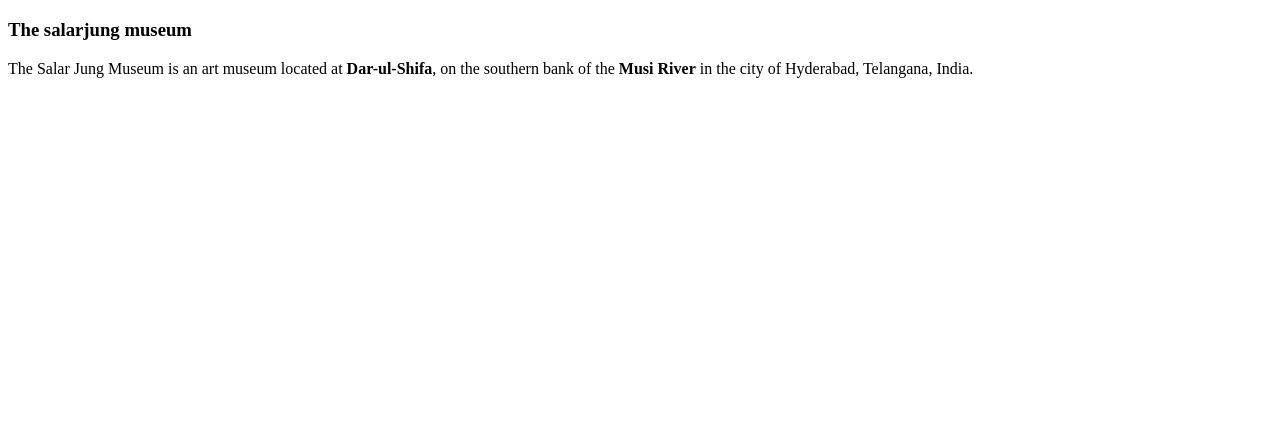
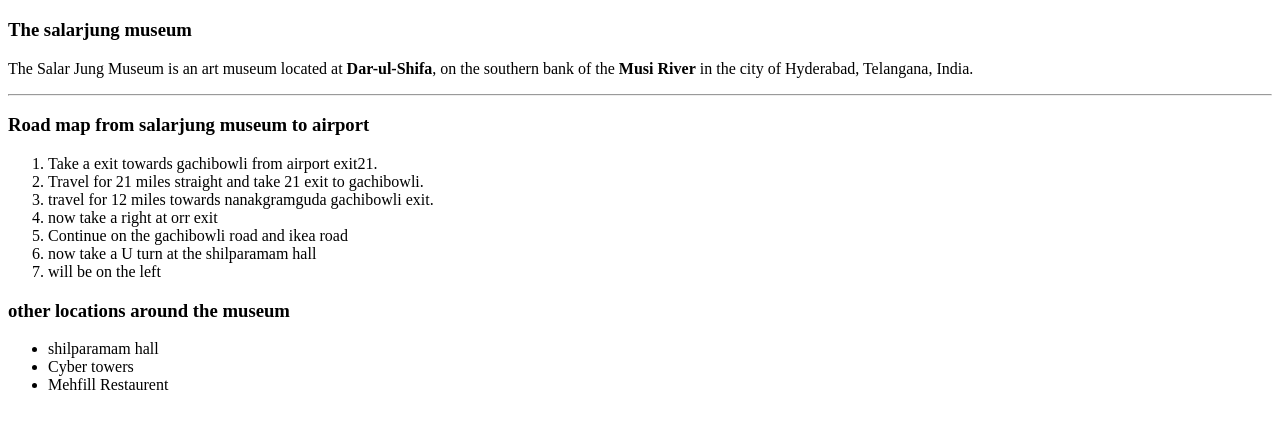
Before and after one commit to 44-563-Web-Apps-F22/44563-webapps-assignment-3-mani143111, a plain HTML site: page index.html in a window 1280 px wide. Shown: the part 61-490 px from the top of the page. Drawn offline with Linux system fonts and the light colour scheme.

Commit message:
Update index.html

```diff
--- a/index.html
+++ b/index.html
@@ -7,5 +7,23 @@
         <h1>Naga Manikanta Chigurupati</h1>
         <h3>The salarjung museum </h3>
         <p>The Salar Jung Museum is an art museum located at <b>Dar-ul-Shifa</b>, on the southern bank of the <b>Musi River</b> in the city of Hyderabad, Telangana, India.</p>
+    <hr>
+        <h3>Road map from salarjung museum to airport</h3>
+        <ol>
+<li>Take a exit towards gachibowli from airport exit21.</li>
+<li>Travel for 21 miles straight and take 21 exit to gachibowli.</li>
+<li> travel for 12 miles towards nanakgramguda gachibowli exit.</li>
+<li>now take a right at orr exit</li>
+<li>Continue on the gachibowli road and ikea road</li>
+<li>now take a U turn at the shilparamam hall</li>
+<li> will be on the left</li>
+</ol>
+<h3>other locations around the museum</h3>
+<ul>
+    <li>shilparamam hall</li>
+    <li>Cyber towers</li>
+    <li>Mehfill Restaurent</li>
+</ul>
+
     </body>
 </html>
```
